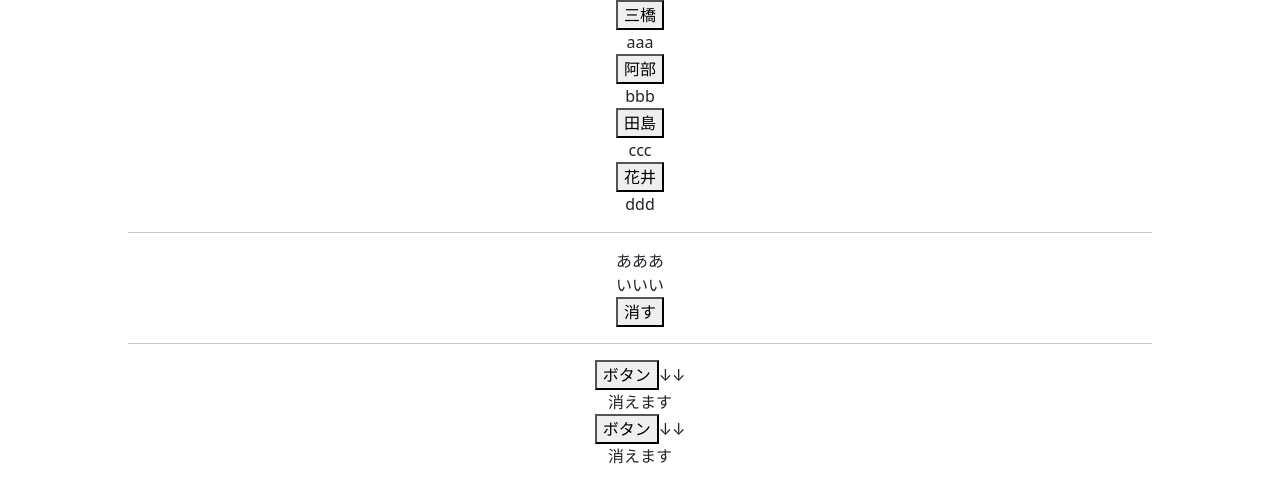
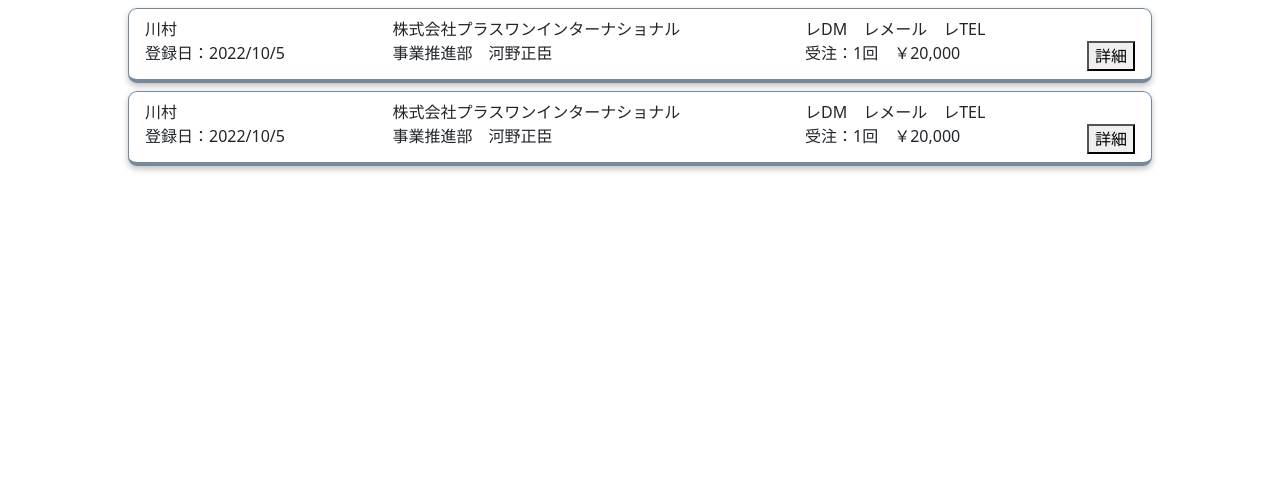
Before and after one commit to kawamura-katsufumi/python-test, a Django app: page /plac8/left/ in a window 1280 px wide. Shown: the top 503 px of the page. Run offline with Django 3.2, Linux system fonts and the light colour scheme.

Commit message:
desk2242

```diff
--- a/python/dj_test/plac8/templates/plac8/left.html
+++ b/python/dj_test/plac8/templates/plac8/left.html
@@ -14,11 +14,11 @@
     }
     .main{
         padding: 0.5em 1em;
-        margin: 2em 0;
+        margin: 0.5em 0;
         background: #FFF;
         border: solid 0.5px lightslategray;
-        border-bottom: solid 6px lightslategray;
-        box-shadow: 0 3px 6px rgba(0, 0, 0, 0.25);
+        border-bottom: solid 4px lightslategray;
+        box-shadow: 0px 3px 6px rgba(0, 0, 0, 0.25);
         border-radius: 9px;
         text-align: left;
     }
@@ -32,12 +32,18 @@
         border-radius: 9px;
         text-align: left;
     }
+    /* .detail2{
+        display: none;
+    } */
+    .test2{
+        display: none;
+    }
 </style>
 </head>
 <body>
     <div align="center">
         <div style="width: 80%;">
-            <!-- <div class="main">
+            <div class="main">
                 <div class="class1">
                     <div style="width: 300px;">
                         川村
@@ -45,7 +51,7 @@
                     <div style="width: 500px;">
                         株式会社プラスワンインターナショナル
                     </div>
-                    <div style="width: 300px;">
+                    <div style="width: 400px;">
                         レDM　レメール　レTEL
                     </div>
                 </div>
@@ -59,79 +65,125 @@
                     <div style="width: 300px;">
                         受注：1回　￥20,000
                     </div>
+                    <div style="width: 100px;text-align: right;">
+                        <button class="detail">詳細</button>
+                    </div>
                 </div>
-            </div> -->
+                <div style="display: none;">
+                    <hr>
+                    見積送信　0028073-1　\77,000　見：2022/5/10　受：　 Tel　カスタマー事業部　田中<br>
+                    5090-01　4.7ozドライシルキータッチポロシャツ(ローブリード)
+                </div>
+            </div>
+
+            <div class="main">
+                <div class="class1">
+                    <div style="width: 300px;">
+                        川村
+                    </div>
+                    <div style="width: 500px;">
+                        株式会社プラスワンインターナショナル
+                    </div>
+                    <div style="width: 400px;">
+                        レDM　レメール　レTEL
+                    </div>
+                </div>
+                <div class="class1">
+                    <div style="width: 300px;">
+                        登録日：2022/10/5
+                    </div>
+                    <div style="width: 500px;">
+                        事業推進部　河野正臣
+                    </div>
+                    <div style="width: 300px;">
+                        受注：1回　￥20,000
+                    </div>
+                    <div style="width: 100px;text-align: right;">
+                        <button class="detail">詳細</button>
+                    </div>
+                </div>
+                <div style="display: none;">
+                    <hr>
+                    見積送信　0028073-1　\77,000　見：2022/5/10　受：　 Tel　カスタマー事業部　田中<br>
+                    5090-01　4.7ozドライシルキータッチポロシャツ(ローブリード)
+                </div>
+            </div>
 
 
 
-            <!-- jsテスト -->
+            <!-- jsテスト
             <div>
                 <div>
                     <button class="icon-btn">三橋</button>
-                    <div class="test">aaa</div>
+                    <div id="test">aaa</div>
                 </div>
                 <div class="box">
                     <button class="icon-btn">阿部</button>
-                    <div class="test">bbb</div>
+                    <div id="test">bbb</div>
                 </div>
                 <div class="box">
                     <button class="icon-btn">田島</button>
-                    <div class="test">ccc</div>
+                    <div id="test">ccc</div>
                 </div>
                 <div class="box">
                     <button class="icon-btn">花井</button>
-                    <div class="test">ddd</div>
+                    <div id="test">ddd</div>
                 </div>
             </div>
+            <div class="test2">これが対象</div> -->
 
-            <hr>
-            <div id="aaa" class="apple">あああ</div>
-            <div id="bbb" class="apple">いいい</div>
-
-            <button onclick="shoukyo()">消す</button>
-            <hr>
-            <button>ボタン</button>↓↓
-            <div id="none">消えます</div>
-            <button>ボタン</button>↓↓
-            <div id="none">消えます</div>
 
         </div>
     </div>
     <script>
 
-        const divHide = document.getElementById('none');
-        const Btn = document.querySelector('button');
+        var det = document.querySelectorAll(".detail");
 
-        divHide.style.display = 'block'; //最初は表示をブロックに
-        Btn.addEventListener('click', function (event) {
-        none.style.display = 'none'; //要素を消す処理
-        });
+        for(var i = 0; i < det.length; i++){
+            det[i].addEventListener('click',function(){
+                oya=this.parentNode.parentNode;
+                yatsu=oya.nextElementSibling;
+
+                if (yatsu.style.display == "none"){
+                    yatsu.style.display="block";
+                    this.innerText="戻す";
+                } else {
+                    yatsu.style.display="none";
+                    this.innerText="詳細";
+                };
+            },false);
+        }
+
+            // var btns = document.querySelectorAll('.icon-btn');
+
+            // for(var i = 0; i < btns.length; i++){
+            //     btns[i].addEventListener('click',function(){
+            //         this.style.color = 'blue';
+            //         console.log(this.nextElementSibling);
+            //         oya=this.parentNode;
+            //         oya2=oya.parentNode;
+            //         yatsu2=oya2.nextElementSibling;
+            //         console.log(yatsu2);
+
+            //         if (yatsu2.style.display=="none"){
+            //             yatsu2.style.display="block";
+            //             this.innerText="戻す";
+            //         } else {
+            //             yatsu2.style.display="none";
+            //             this.innerText="詳細";
+            //         };
 
 
-        function shoukyo(){
-        var kesu = document.getElementsByClassName('apple');
-        for(var i = 0; i < kesu.length; i++) {
-            kesu[i].style.display = "none";
-        }
-        }
 
-        document.addEventListener('DOMContentLoaded',function(){
-            var btns = document.querySelectorAll('.icon-btn');
+            //         // console.log(oya);
+            //         // yatsu=this.nextElementSibling
+            //         // console.log(yatsu);
+            //         // yatsu.style.display="none";
+            //         // yatsu=oya.getElementsByID("test");
+            //         // oya.style.display="none";
+            //     },false);
+            // }
 
-            for(var i = 0; i < btns.length; i++){
-                btns[i].addEventListener('click',function(){
-
-                    var tests = document.querySelectorAll('.test');
-                    for(var h=0;h<tests.length;h++){
-                        if (i==h){
-                            tests[h].style.display="none";
-                        }
-                    }
-
-
-                },false);
-            }
-        },false);
 
     </script>
 </body>
```
